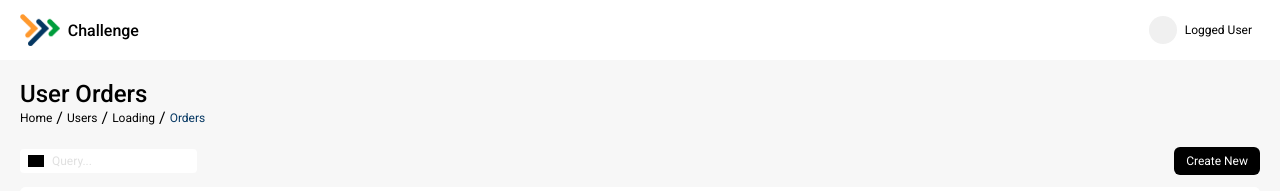
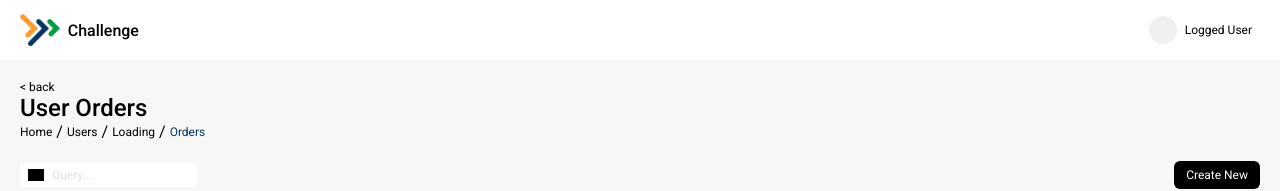
Before and after one commit to joaoplmendes98/hc-challenge, a Vue app: page /user/1/orders in a window 1280 px wide. Shown: the top 191 px of the page. Built offline with nearby package versions, Linux system fonts and the light colour scheme; no server answers; grey boxes are pictures that could not be loaded.

Commit message:
handle page go back

```diff
--- a/src/views/UserOrdersView.vue
+++ b/src/views/UserOrdersView.vue
@@ -191,6 +191,9 @@ onUnmounted(() => {
 
 <template>
 	<div class="page-head">
+		<router-link to="/" class="back">
+			< back
+		</router-link>
 		<h1 class="lg-title">
 			User Orders
 		</h1>
@@ -215,5 +218,18 @@ onUnmounted(() => {
 .page-head {
 	display: flex;
 	flex-direction: column;
+	position: relative;
+
+	.back {
+		font-size: 12px;
+		cursor: pointer;
+		transition: 0.2s ease-in-out;
+		text-decoration: none;
+		color: $black;
+
+		&:hover {
+			transform: translateX(4px);
+		}
+	}
 }
 </style>
```
